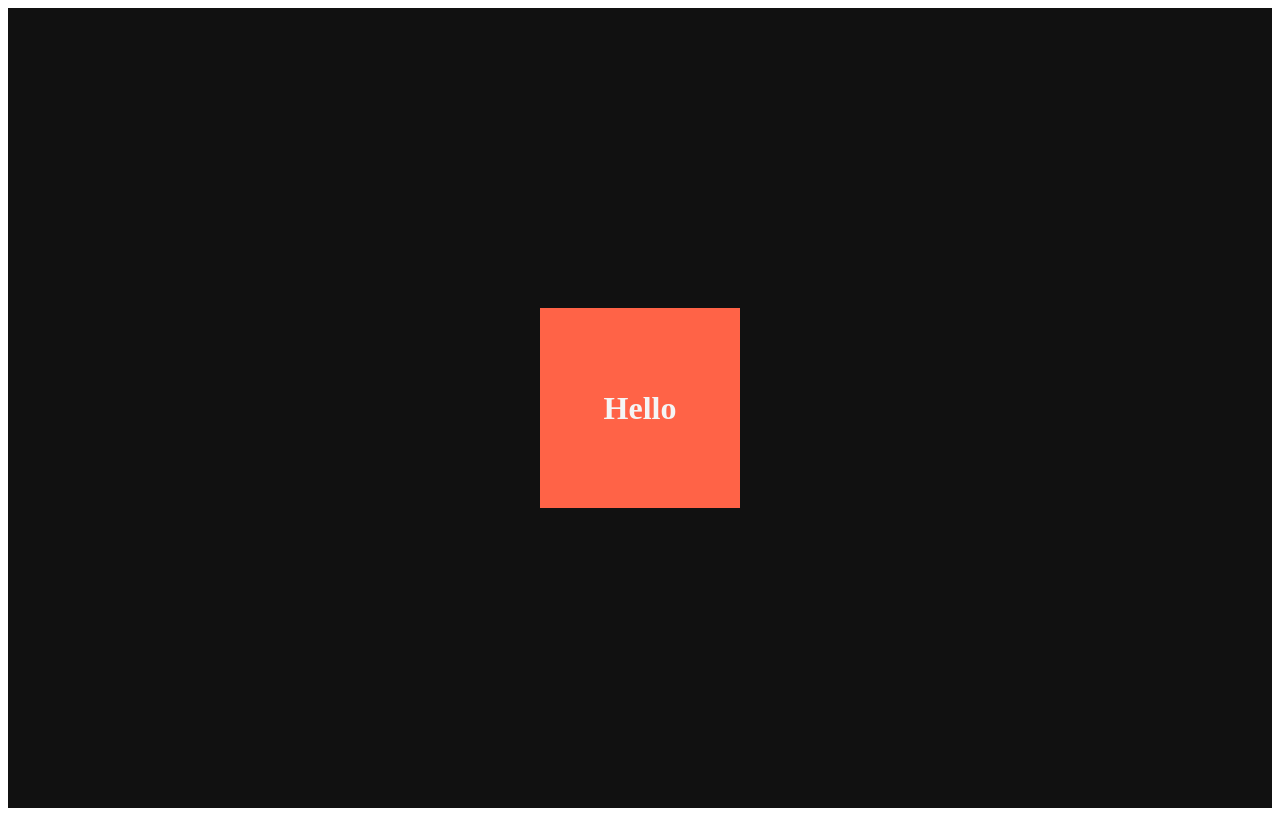
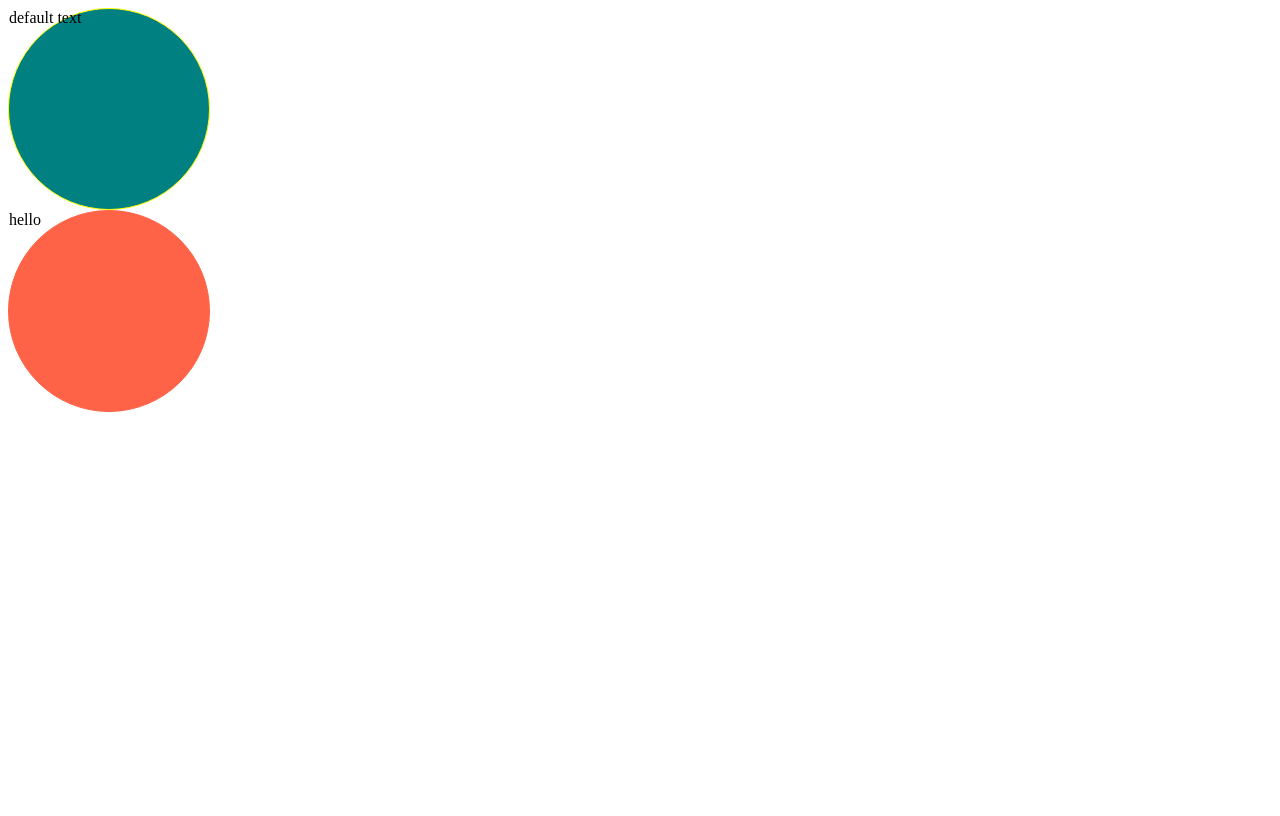
Before and after one commit to DI-Kim/react-master-class, a React (Create React App) app: page / in a window 1280 px wide. Built offline with nearby package versions, Linux system fonts and the light colour scheme.

Commit message:
props and optional props

```diff
--- a/src/App.tsx
+++ b/src/App.tsx
@@ -1,34 +1,13 @@
 import React from "react";
 import styled from "styled-components";
-
-const Wrapper = styled.div`
-  display: flex;
-  height: 100vh;
-  justify-content: center;
-  align-items: center;
-  background-color: ${(props) => props.theme.backgroundColor};
-`;
-
-const Title = styled.h1`
-  color: ${(props) => props.theme.textColor};
-`;
-
-const Box = styled.div`
-  height: 200px;
-  width: 200px;
-  background-color: tomato;
-  display: flex;
-  justify-content: center;
-  align-items: center;
-`;
+import Circle from "./Circle";
 
 function App() {
   return (
-    <Wrapper>
-      <Box>
-        <Title>Hello</Title>
-      </Box>
-    </Wrapper>
+    <div>
+      <Circle bgColor="teal" borderColor="yellow" />
+      <Circle bgColor="tomato" text="hello" />
+    </div>
   );
 }
 
--- /dev/null
+++ b/src/Circle.tsx
@@ -0,0 +1,30 @@
+import styled from "styled-components";
+
+interface ContainerProps {
+  bgColor: string;
+  borderColor: string;
+}
+
+const Container = styled.div<ContainerProps>`
+  width: 200px;
+  height: 200px;
+  border-radius: 50%;
+  background-color: ${(props) => props.bgColor};
+  border: 1px solid ${(props) => props.borderColor};
+`;
+
+interface CircleProps {
+  bgColor: string;
+  borderColor?: string;
+  text?: string;
+}
+
+function Circle({ bgColor, borderColor, text = "default text" }: CircleProps) {
+  return (
+    <Container bgColor={bgColor} borderColor={borderColor ?? bgColor}>
+      {text}
+    </Container>
+  );
+}
+
+export default Circle;
--- a/src/index.tsx
+++ b/src/index.tsx
@@ -1,23 +1,10 @@
 import React from "react";
 import ReactDOM from "react-dom/client";
 import App from "./App";
-import { ThemeProvider } from "styled-components";
-
-const darkTheme = {
-  textColor: "whitesmoke",
-  backgroundColor: "#111",
-};
-
-const lightTheme = {
-  textColor: "#111",
-  backgroundColor: "whitesmoke",
-};
 
 const root = ReactDOM.createRoot(document.getElementById("root") as HTMLElement);
 root.render(
   <React.StrictMode>
-    <ThemeProvider theme={darkTheme}>
-      <App />
-    </ThemeProvider>
+    <App />
   </React.StrictMode>
 );
```
